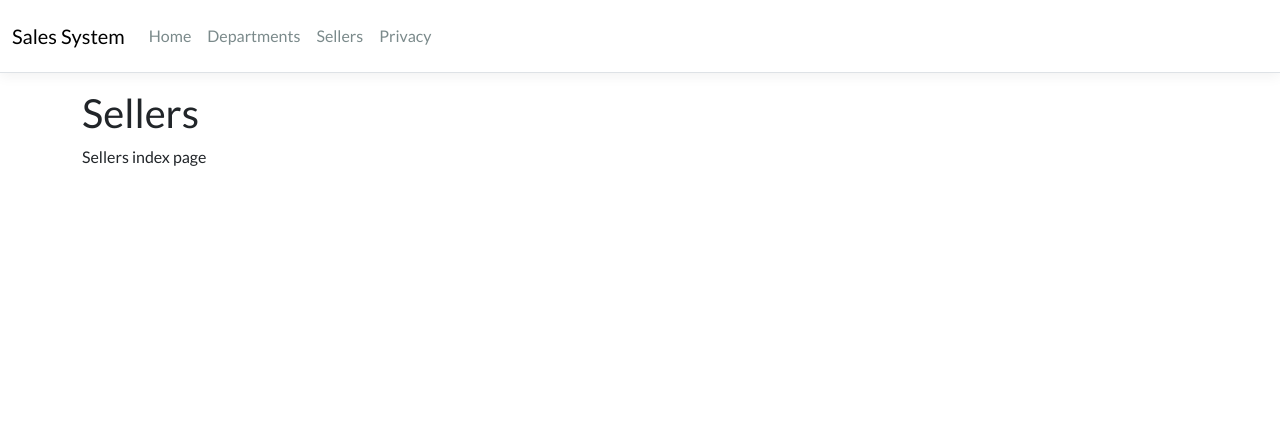
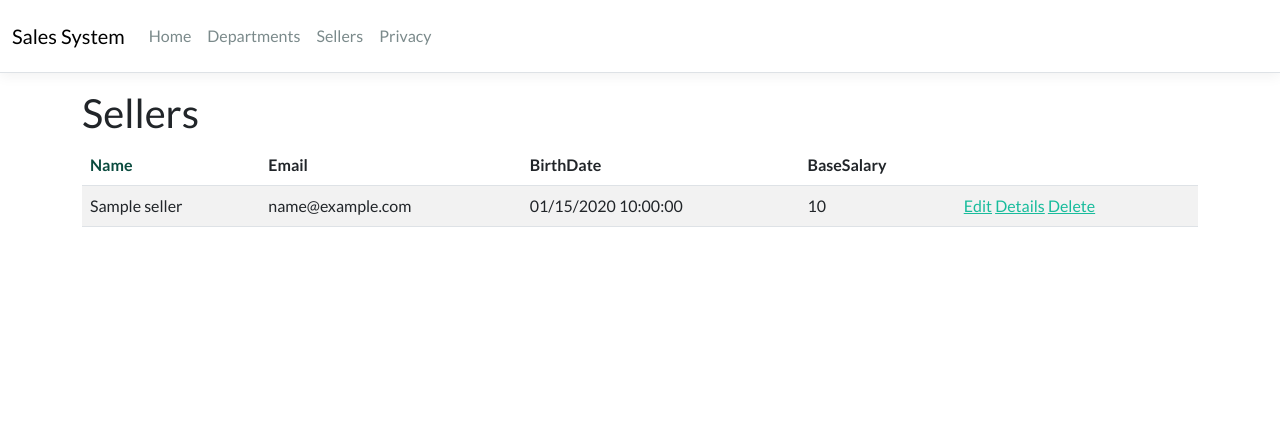
Before and after one commit to RenanTelini/Sales-System-ASP-.NET-Core-and-Entity-Framework-in-CSharp, an ASP.NET Core app: page /Sellers in a window 1280 px wide. Shown: the top 426 px of the page. Run offline with ASP.NET Core 8, Linux system fonts and the light colour scheme; tables that the repository leaves empty hold one stand-in row (values such as "Sample post"); style sheets or scripts are compiled from the project's sources.

Commit message:
SellerService and basic FindAll

```diff
--- a/SalesWebMVC/SalesWebMVC/Controllers/SellersController.cs
+++ b/SalesWebMVC/SalesWebMVC/Controllers/SellersController.cs
@@ -1,12 +1,21 @@
+using SalesWebMVC.Services;
 using Microsoft.AspNetCore.Mvc;
 
 namespace SalesWebMVC.Controllers
 {
     public class SellersController : Controller
     {
+        private readonly SellerService _sellerService;
+
+        public SellersController(SellerService sellerService)
+        {
+            _sellerService = sellerService;
+        }
+
         public IActionResult Index()
         {
-            return View();
+            var list = _sellerService.FindAll();
+            return View(list);
         }
     }
 }
--- a/SalesWebMVC/SalesWebMVC/Program.cs
+++ b/SalesWebMVC/SalesWebMVC/Program.cs
@@ -1,4 +1,5 @@
 using SalesWebMVC.Data;
+using SalesWebMVC.Services;
 using Microsoft.EntityFrameworkCore;
 
 var builder = WebApplication.CreateBuilder(args);
@@ -9,6 +10,7 @@ builder.Services.AddDbContext<SalesWebMVCContext>(options =>
     options.UseMySQL(connectionString));
 
 builder.Services.AddScoped<SeedingService>();
+builder.Services.AddScoped<SellerService>();
 
 // Add services to the container.
 builder.Services.AddControllersWithViews();
--- a/SalesWebMVC/SalesWebMVC/Views/Sellers/Index.cshtml
+++ b/SalesWebMVC/SalesWebMVC/Views/Sellers/Index.cshtml
@@ -1,7 +1,51 @@
+@model IEnumerable<SalesWebMVC.Models.Seller>
+
 @{
-    ViewData["Title"] = "Index";
+    ViewData["Title"] = "Sellers";
 }
 
-<h2>Sellers</h2>
+<h2>@ViewData["Title"]</h2>
 
-<p>Sellers index page</p>
+<table class="table table-striped table-hover">
+    <thead>
+        <tr>
+            <th class="text-success-emphasis">
+                @Html.DisplayNameFor(model => model.Name)
+            </th>
+            <th>
+                @Html.DisplayNameFor(model => model.Email)
+            </th>
+            <th>
+                @Html.DisplayNameFor(model => model.BirthDate)
+            </th>
+            <th>
+                @Html.DisplayNameFor(model => model.BaseSalary)
+            </th>
+            <th></th>
+        </tr>
+    </thead>
+    <tbody>
+        @foreach (var item in Model)
+        {
+            <tr>
+                <td>
+                    @Html.DisplayFor(modelItem => item.Name)
+                </td>
+                <td>
+                    @Html.DisplayFor(modelItem => item.Email)
+                </td>
+                <td>
+                    @Html.DisplayFor(modelItem => item.BirthDate)
+                </td>
+                <td>
+                    @Html.DisplayFor(modelItem => item.BaseSalary)
+                </td>
+                <td>
+                    <a asp-controller="Edit" asp-route-id="@item.Id">Edit</a>
+                    <a asp-controller="Details" asp-route-id="@item.Id">Details</a>
+                    <a asp-controller="Delete" asp-route-id="@item.Id">Delete</a>
+                </td>
+            </tr>
+        }
+    </tbody>
+</table>
```
Also changed, not shown: SalesWebMVC/SalesWebMVC/Services/SellerService.cs (added, +19 -0 lines).
